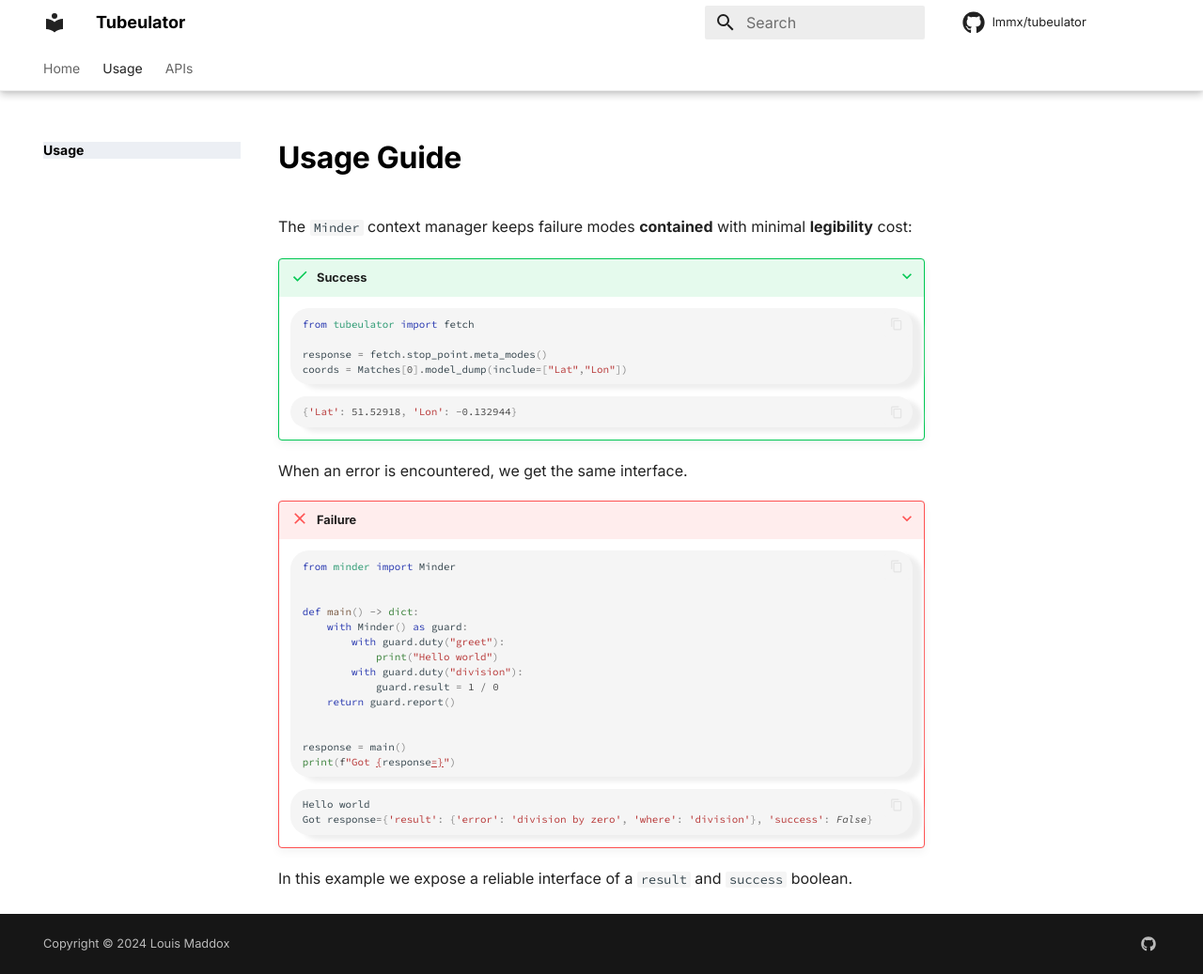
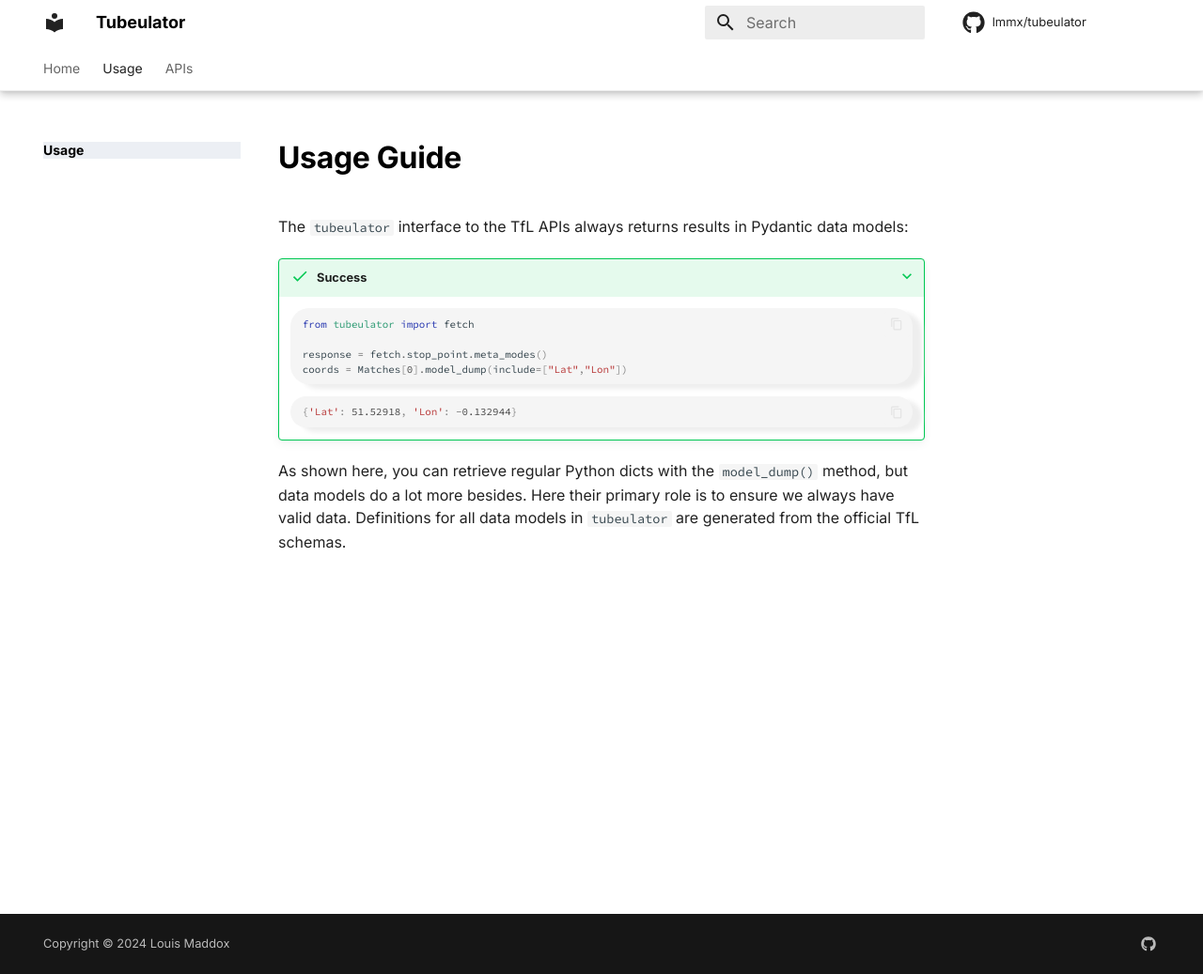
Before and after one commit to lmmx/tubeulator, an MkDocs documentation site: the page built from docs/usage/index.md, in a window 1280 px wide and 1037 px high. Shown: the whole window at 94% size. Built offline with MkDocs 1.6.1 and Material for MkDocs 9.7.7, drawn with Linux system fonts in a browser that asks for light colours; comment, search, counter and statistics services are not loaded.

Commit message:
docs: Update usage page (#83)

````diff
--- a/docs/usage/index.md
+++ b/docs/usage/index.md
@@ -1,4 +1,4 @@
-The `Minder` context manager keeps failure modes **contained** with minimal **legibility** cost:
+The `tubeulator` interface to the TfL APIs always returns results in Pydantic data models:
 
 ???+ success
 
@@ -13,30 +13,6 @@
     {'Lat': 51.52918, 'Lon': -0.132944}
     ```
 
-When an error is encountered, we get the same interface.
-
-???+ failure
-
-    ```py
-    from minder import Minder
-
-
-    def main() -> dict:
-        with Minder() as guard:
-            with guard.duty("greet"):
-                print("Hello world")
-            with guard.duty("division"):
-                guard.result = 1 / 0
-        return guard.report()
-
-
-    response = main()
-    print(f"Got {response=}")
-    ```
-
-    ```py
-    Hello world
-    Got response={'result': {'error': 'division by zero', 'where': 'division'}, 'success': False}
-    ```
-
-In this example we expose a reliable interface of a `result` and `success` boolean.
+As shown here, you can retrieve regular Python dicts with the `model_dump()` method,
+but data models do a lot more besides. Here their primary role is to ensure we always
+have valid data. Definitions for all data models in `tubeulator` are generated from the official TfL schemas.
````
